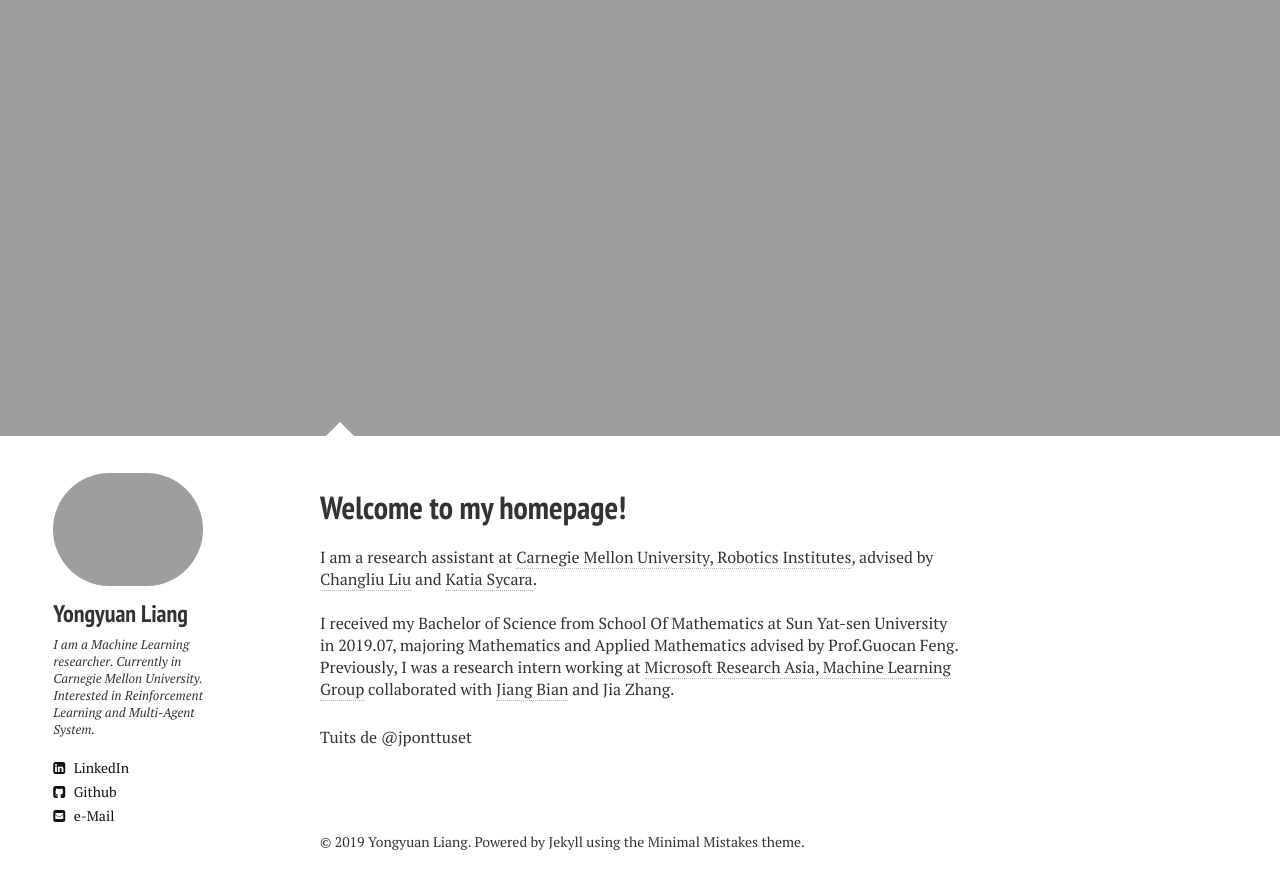
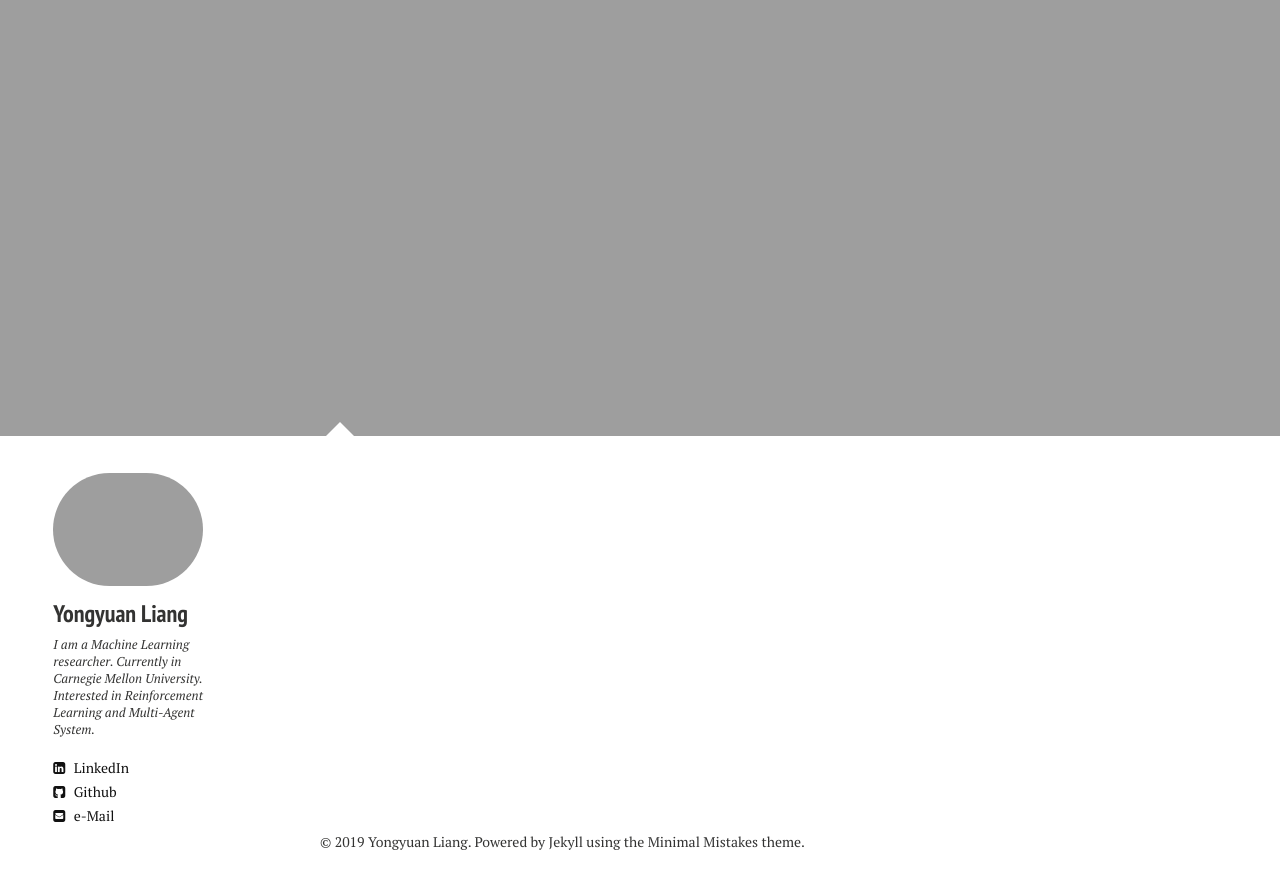
Before and after one commit to AweResume/Chersophyte.github.io, a Jekyll site: the page built from index.md, in a window 1280 px wide and 900 px high, scrolled down 592 px. Shown: the top 889 px of the window. Built offline with Jekyll 4.4.1, drawn with Linux system fonts in a browser that asks for light colours; nearby versions of some CDN libraries; comment, search, counter and statistics services are not loaded.

Commit message:
Update home2

```diff
--- a/_layouts/home2.html
+++ b/_layouts/home2.html
@@ -34,17 +34,6 @@
   <div class="article-author-side">
     {% include _author-bio.html %}
   </div>
-  <article>
-    <h1>{{ page.title }}</h1>
-    <div class="article-wrap">
-      {{ content }}
-      <a class="twitter-timeline" href="https://twitter.com/jponttuset" data-widget-id="338001751854686210">Tuits de @jponttuset</a>
-      <script>!function(d,s,id){var js,fjs=d.getElementsByTagName(s)[0],p=/^http:/.test(d.location)?'http':'https';if(!d.getElementById(id)){js=d.createElement(s);js.id=id;js.src=p+"://platform.twitter.com/widgets.js";fjs.parentNode.insertBefore(js,fjs);}}(document,"script","twitter-wjs");</script>
-    </div><!-- /.article-wrap -->
-    {% if site.disqus_shortname and page.comments %}
-      <section id="disqus_thread"></section><!-- /#disqus_thread -->
-    {% endif %}
-  </article>
 </div><!-- /#index -->
 
 <div class="footer-wrap">
--- a/index.md
+++ b/index.md
@@ -9,5 +9,11 @@ image:
 I am a research assistant at <a href="https://www.ri.cmu.edu/" target="_blank">Carnegie Mellon University, Robotics Institutes</a>, advised by <a href="https://www.ri.cmu.edu/ri-faculty/changliu-liu/" target="_blank">Changliu Liu</a> and <a href="https://www.ri.cmu.edu/ri-faculty/katia-sycara/" target="_blank">Katia Sycara</a>.
 
 <br />
-I received my Bachelor of Science from School Of Mathematics at Sun Yat-sen University in 2019.07, majoring Mathematics and Applied Mathematics advised by Prof.Guocan Feng.
+I received my Bachelor of Science from School Of Mathematics at <a href="http://www.sysu.edu.cn/2012/en/index.htm" target="_blank">Sun Yat-sen University, Guangzhou</a> in 2019.07, majoring Mathematics and Applied Mathematics advised by Prof.Guocan Feng.
+
+<br />
 Previously, I was a research intern working at <a href="https://www.microsoft.com/en-us/research/lab/microsoft-research-asia/" target="_blank">Microsoft Research Asia, Machine Learning Group</a> collaborated with <a href="https://sites.google.com/site/jiangbianhome/" target="_blank">Jiang Bian</a> and Jia Zhang.
+
+<br />
+My research interest is about Reinforcement Learning (both theoretical and empirical research), Multi-Agent Coordination and Learning based Robotics.
+I'm looking forward to potential collaboration. Feel free to contact me with E-mail.
```
